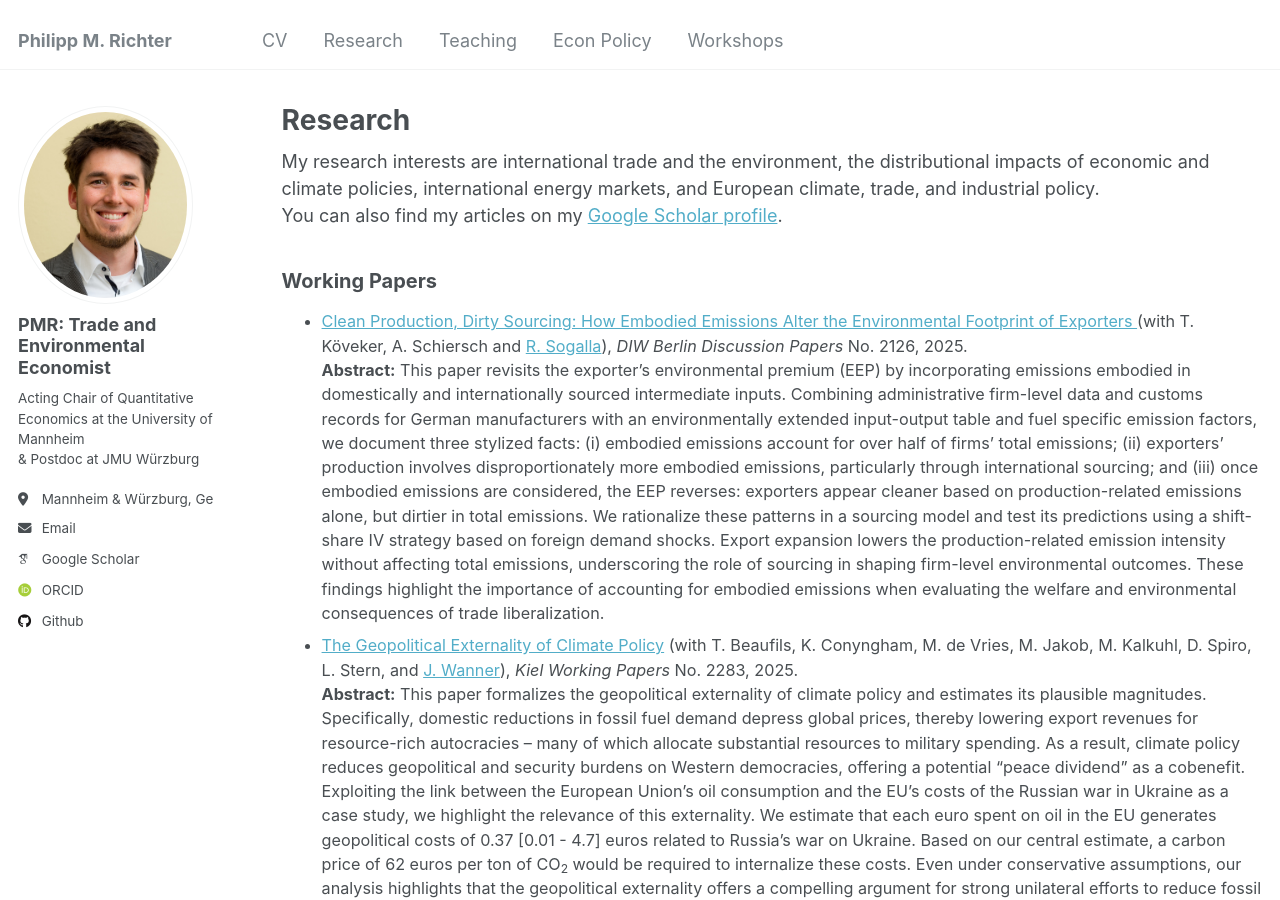
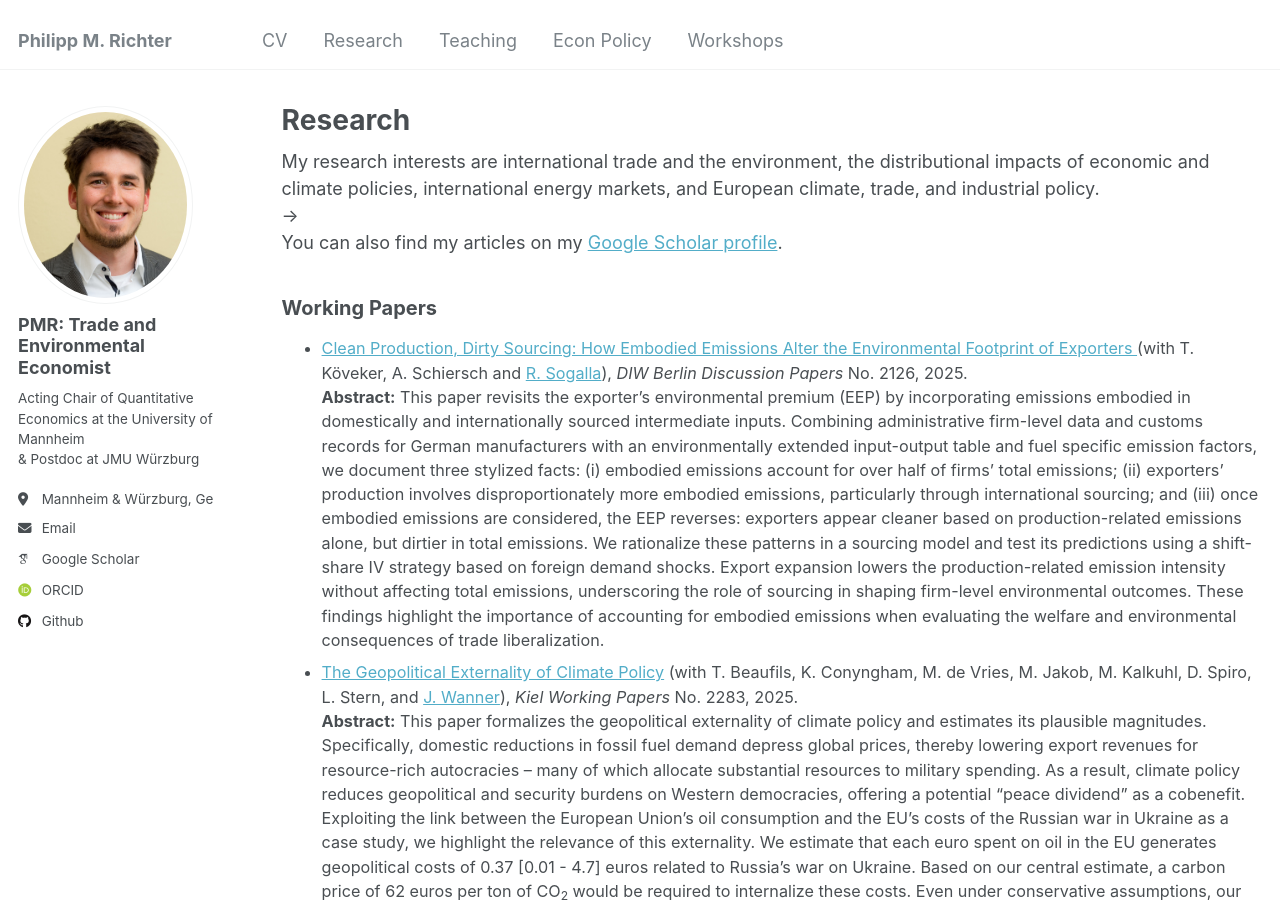
Before and after one commit to PhMRichter/PhMRichter.github.io, a Jekyll site: the page built from _pages/research.html, in a window 1280 px wide and 900 px high. Built offline with Jekyll 4.4.1, drawn with Linux system fonts in a browser that asks for light colours; some web fonts are replaced.

```diff
--- a/_pages/research.html
+++ b/_pages/research.html
@@ -6,9 +6,7 @@ author_profile: true
 ---
 
 My research interests are international trade and the environment, the distributional impacts of economic and climate policies, international energy markets, and European climate, trade, and industrial policy.
-<br>
-
-{% if site.author.googlescholar %}
+<br> → {% if site.author.googlescholar %}
   <div class="wordwrap">You can also find my articles on my <a href="{{site.author.googlescholar}}">Google Scholar profile</a>.</div>
 {% endif %}
 
```
